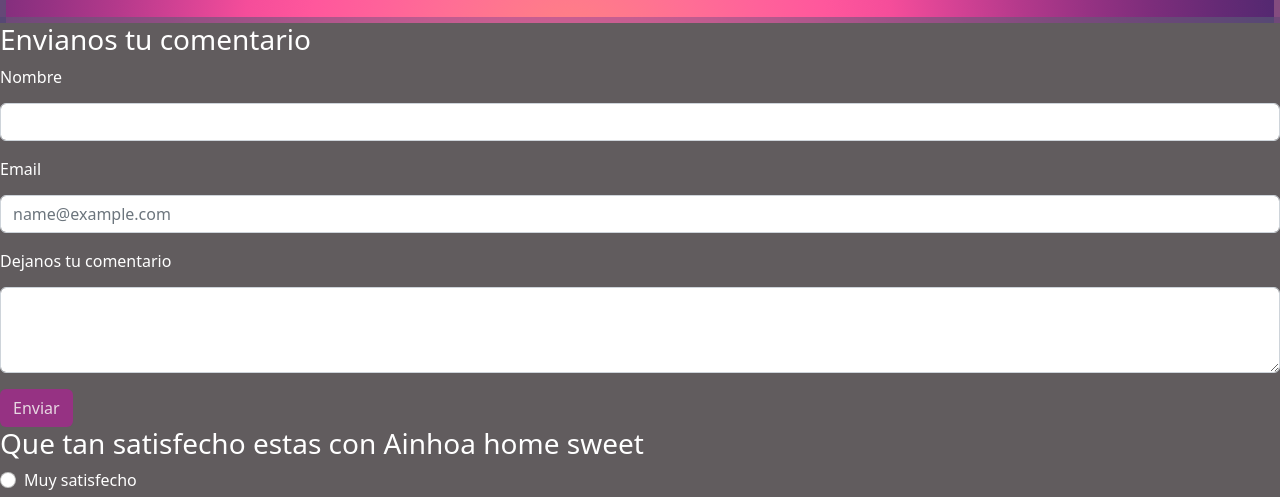
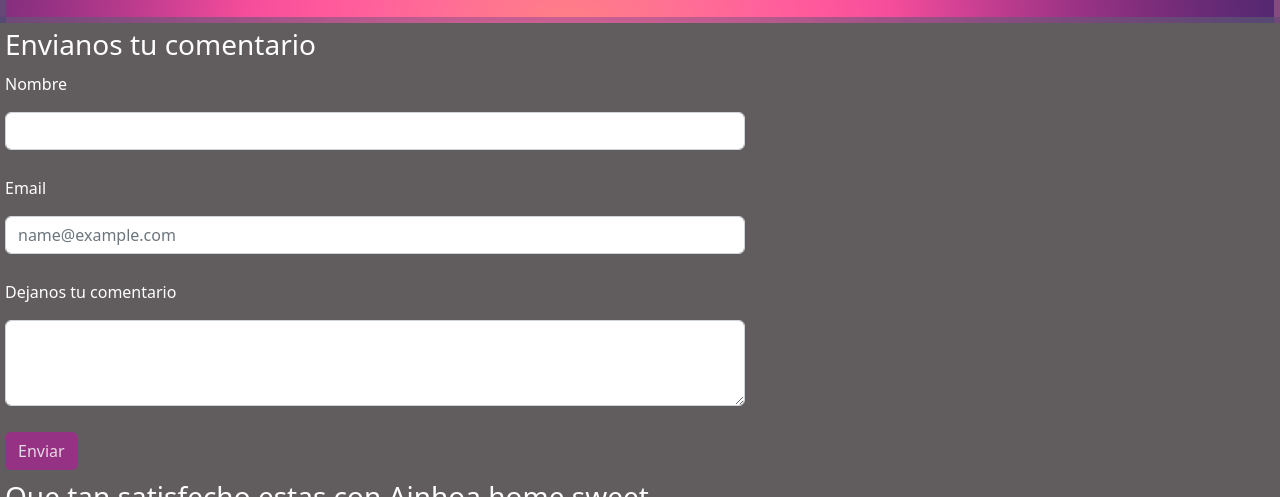
Before and after one commit to veronicaguillermet/Ainhoa-home-swwet, a plain HTML site: page paginas/contacto.html in a window 1280 px wide. Shown: the part 285-782 px from the top of the page. Drawn offline with nearby package versions, Linux system fonts and the light colour scheme.

Commit message:
modifique formulario

```diff
--- a/paginas/contacto.html
+++ b/paginas/contacto.html
@@ -19,7 +19,8 @@
     <nav class="navbar navbar-expand-lg bNavegacion">
       <div class="container-fluid">
         <a class="navbar-brand" href="index.html">Menu</a>
-              <button class="navbar-toggler" type="button" data-bs-toggle="collapse" data-bs-target="#navbarNavAltMarkup" aria-controls="navbarNavAltMarkup" aria-expanded="false" aria-label="Toggle navigation">
+        <button class="navbar-toggler" type="button" data-bs-toggle="collapse" data-bs-target="#navbarNavAltMarkup"
+          aria-controls="navbarNavAltMarkup" aria-expanded="false" aria-label="Toggle navigation">
           <span class="navbar-toggler-icon"></span>
         </button>
         <div class="collapse navbar-collapse" id="navbarNavAltMarkup">
@@ -37,22 +38,24 @@
 
   <main class="colorfondomain">
     <h3 class="textocontacto">Envianos tu comentario</h3>
-        <div class="mb-3">
+    <div class="conteiner">
+      <form class="row g-3 mt3">
+        <div class="col-7">
           <label for="exampleFormControlInput1" class="form-label">Nombre</label>
           <input type="email" class="form-control" id="exampleFormControlInput1" placeholder="">
         </div>
-        <div class="mb-3">
+        <div class="col-7">
           <label for="exampleFormControlInput1" class="form-label">Email</label>
           <input type="email" class="form-control" id="exampleFormControlInput1" placeholder="name@example.com">
         </div>
-          <div class="mb-3">
+        <div class="col-7">
           <label for="exampleFormControlTextarea1" class="form-label">Dejanos tu comentario</label>
           <textarea class="form-control" id="exampleFormControlTextarea1" rows="3"></textarea>
         </div>
-          <div class="col-auto">
+        <div class="col-12">
           <button type="submit" class="btn">Enviar</button>
         </div>
-
+    </div>
     <h3 class="textocontacto">Que tan satisfecho estas con Ainhoa home sweet</h3>
     <div class="form-check">
       <input class="form-check-input" type="radio" name="flexRadioDefault" id="flexRadioDefault1">
--- a/style.css
+++ b/style.css
@@ -115,7 +115,7 @@ header nav {
 
 /*imagenes del index*/
 .col {
-    padding: 10px;
+    padding: 30px;
     transition: all 400ms ease;
 }
 .card {
@@ -144,12 +144,20 @@ header nav {
 }
 
 /*contacto*/
-
+.form-label {
+    color: white;
+    margin: 5px;
+}
+.form-control {
+    margin: 5px;
+}
 .textocontacto {
+    margin: 5px;
     color: white;
 }
 
 .btn {
+    margin: 5px;
     color: #e7d8e2;
     background-color: #963283;
 }
@@ -163,13 +171,12 @@ header nav {
     text-align: center;
 }
 
-.form-check-label {
+.form-check {
+    margin: 5px;
     color: white;
 }
 
-.form-label {
-    color: white;
-}
+
 
 /* quienes somos */
 .fotocontexto {
```
Lines whose indentation alone changed are shown as unchanged.
